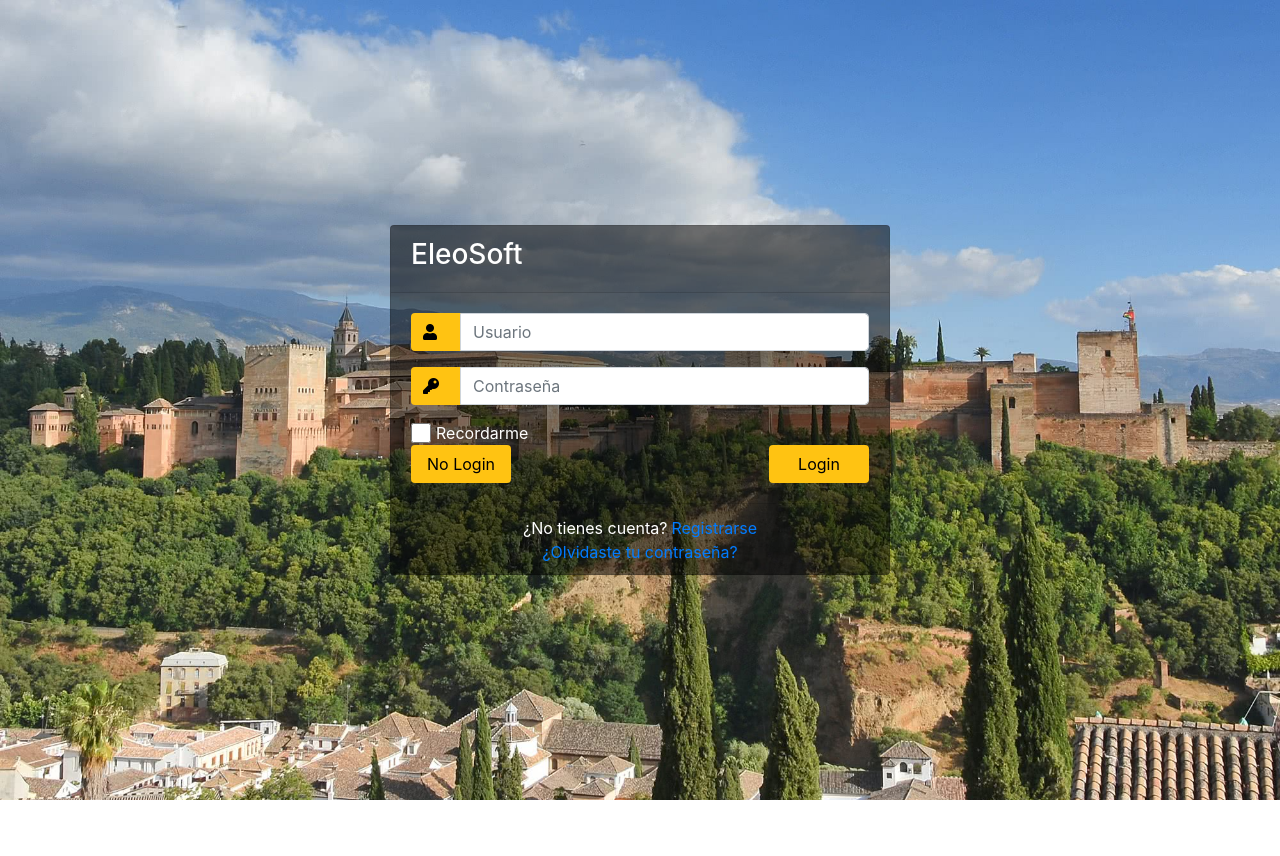
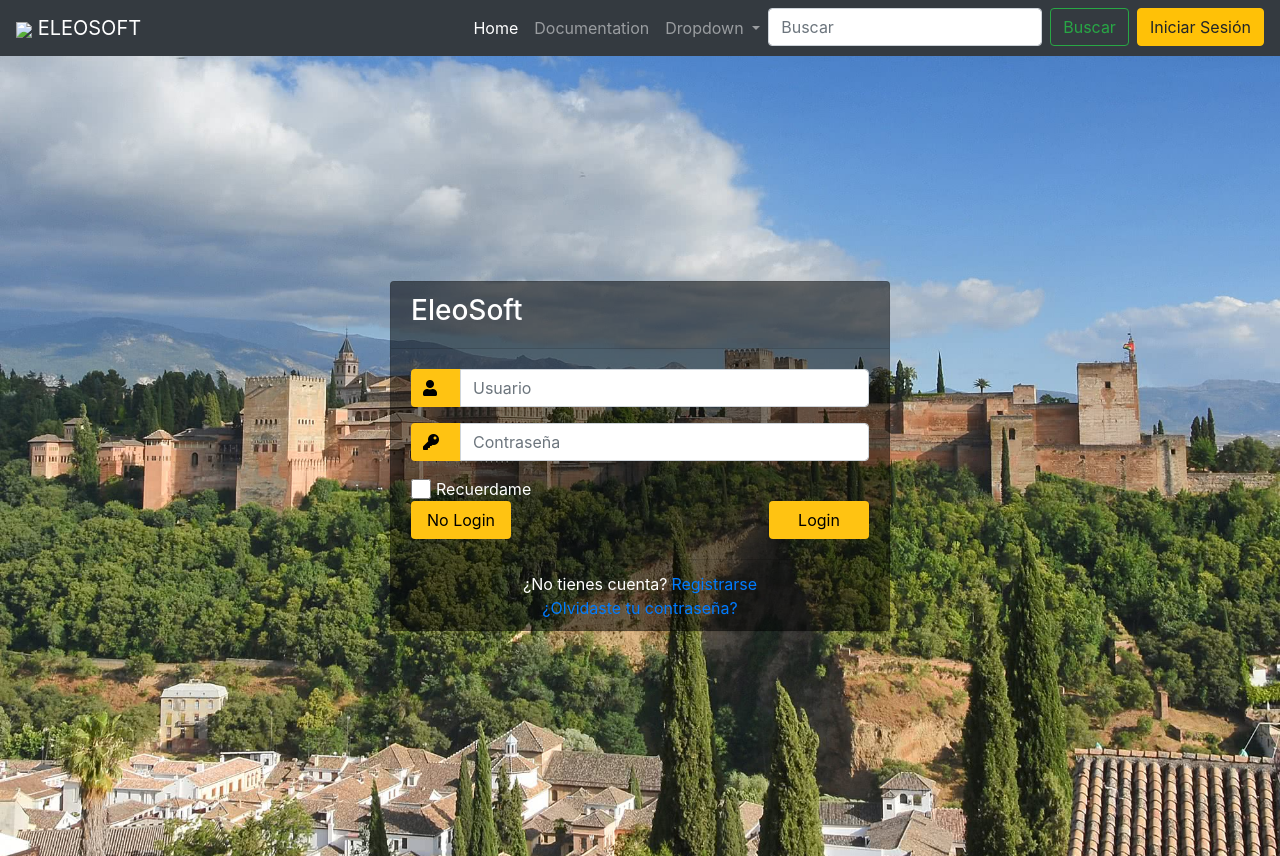
Before and after one commit to OwboxAl3x/DGP---ELEOSOFT, a PHP site: page / in a window 1280 px wide. Before the commit the page ends 800 px from the top, so only its background shows below. Run offline with PHP 8.4, Linux system fonts and the light colour scheme; some libraries are stand-ins or nearby versions.

Commit message:
"Se ha agregado la barra de menu superior"

```diff
--- a/CSS/style.css
+++ b/CSS/style.css
@@ -5,10 +5,8 @@ body{
     -moz-background-size: cover;
     background-size: cover;
     -o-background-size: cover;
-    display: -ms-flexbox;
-    display: flex;
     -ms-flex-align: center;
-    align-items: center;
+    align-items: start;
 }
 
 html, body {
--- /dev/null
+++ b/View/NavBar.php
@@ -0,0 +1,38 @@
+<?php
+
+ ?>
+<html>
+
+    <body>
+        <nav class="navbar navbar-expand-lg navbar-dark bg-dark navbar-fixed-top">
+            <a class="navbar-brand" href="#"> <img class="logo" src="./Imagenes/favicon.ico" height="40"> ELEOSOFT</a>
+            <button class="navbar-toggler" type="button" data-toggle="collapse" data-target="#navbar1" aria-controls="navbarNav" aria-expanded="false" aria-label="Toggle navigation">
+                <span class="navbar-toggler-icon"></span>
+            </button>
+            <div class="collapse navbar-collapse" id="navbar1">
+                <ul class="navbar-nav ml-auto">
+                    <li class="nav-item active">
+                        <a class="nav-link" href="#">Home <span class="sr-only">(current)</span></a>
+                    </li>
+                    <li class="nav-item"><a class="nav-link" href="#"> Documentation </a></li>
+                    <li class="nav-item dropdown">
+                        <a class="nav-link  dropdown-toggle" href="#" data-toggle="dropdown">  Dropdown  </a>
+                        <ul class="dropdown-menu">
+                            <li><a class="dropdown-item" href="#"> Menu item 1</a></li>
+                            <li><a class="dropdown-item" href="#"> Menu item 2 </a></li>
+                        </ul>
+                    </li>
+                    <li>
+                        <form class="form-inline my-2 my-lg-0">
+                            <input class="form-control mr-sm-2" type="search" placeholder="Buscar" aria-label="Search">
+                            <button class="btn btn-outline-success my-2 my-sm-0" type="submit">Buscar</button>
+                        </form>
+                    </li>
+                    <li class="nav-item">
+                        <a class="btn ml-2 btn-warning" href="#">Iniciar Sesión</a>
+                    </li>
+                </ul>
+            </div>
+        </nav>
+    </body>
+</html>
--- a/View/footer.php
+++ b/View/footer.php
@@ -1,4 +1,3 @@
-
-    </body>
+</body>
 
 </html>
--- a/View/header.php
+++ b/View/header.php
@@ -16,11 +16,15 @@
         <script type="text/JavaScript" src="JS/function.js"></script>
         <!-- Bootstrap -->
         <link rel="stylesheet" href="https://stackpath.bootstrapcdn.com/bootstrap/4.1.3/css/bootstrap.min.css" integrity="sha384-MCw98/SFnGE8fJT3GXwEOngsV7Zt27NXFoaoApmYm81iuXoPkFOJwJ8ERdknLPMO" crossorigin="anonymous">
+        <script src="https://code.jquery.com/jquery-3.3.1.slim.min.js" integrity="sha384-q8i/X+965DzO0rT7abK41JStQIAqVgRVzpbzo5smXKp4YfRvH+8abtTE1Pi6jizo" crossorigin="anonymous"></script>
         <script src="https://stackpath.bootstrapcdn.com/bootstrap/4.1.3/js/bootstrap.min.js" integrity="sha384-ChfqqxuZUCnJSK3+MXmPNIyE6ZbWh2IMqE241rYiqJxyMiZ6OW/JmZQ5stwEULTy" crossorigin="anonymous"></script>
         <!--Fontawesome CDN-->
         <link href="//netdna.bootstrapcdn.com/font-awesome/4.0.3/css/font-awesome.css" rel="stylesheet">
         <link rel="stylesheet" href="https://use.fontawesome.com/releases/v5.3.1/css/all.css" integrity="sha384-mzrmE5qonljUremFsqc01SB46JvROS7bZs3IO2EmfFsd15uHvIt+Y8vEf7N7fWAU" crossorigin="anonymous">
-
+        <!-- NavBar
+        <link href="//maxcdn.bootstrapcdn.com/bootstrap/4.1.1/css/bootstrap.min.css" rel="stylesheet" id="bootstrap-css">
+        <script src="//maxcdn.bootstrapcdn.com/bootstrap/4.1.1/js/bootstrap.min.js"></script>
+        <script src="//cdnjs.cloudflare.com/ajax/libs/jquery/3.2.1/jquery.min.js"></script> -->
 
     </head>
     <body>
--- a/View/login.php
+++ b/View/login.php
@@ -50,7 +50,7 @@
                                 <input type="password" class="form-control" name="contrasenia" placeholder="Contraseña">
                             </div>
                             <div class="row align-items-center remember">
-                                <input type="checkbox">Recordarme
+                                <input type="checkbox">Recuerdame
                             </div>
                             <div class="form-group">
                                 <input type="submit" value="No Login" name="noini" class="btn float-left login_btn">
--- a/View/register.php
+++ b/View/register.php
@@ -4,6 +4,7 @@
 
         if(isset($_POST['registrarse'])) {
 
+            // todo: Hay que validar los campos
             $username = $_POST['usuario'];
             $pass = $_POST['contrasenia'];
             $nombre = $_POST['nombre'];
--- a/index.php
+++ b/index.php
@@ -11,6 +11,8 @@ session_start();
 
 //Header de la aplicación
 include("View/header.php");
+
+  include("View/NavBar.php");
 
 //Si no se ha logueado ningun usuario
 if (!isset($_SESSION['usuario'])){
```
